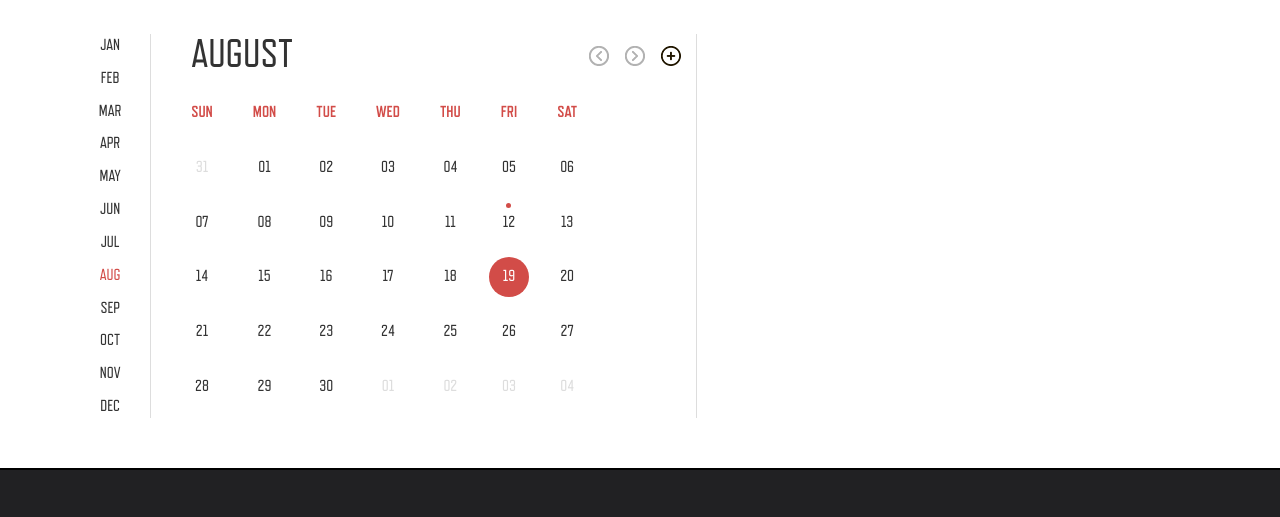
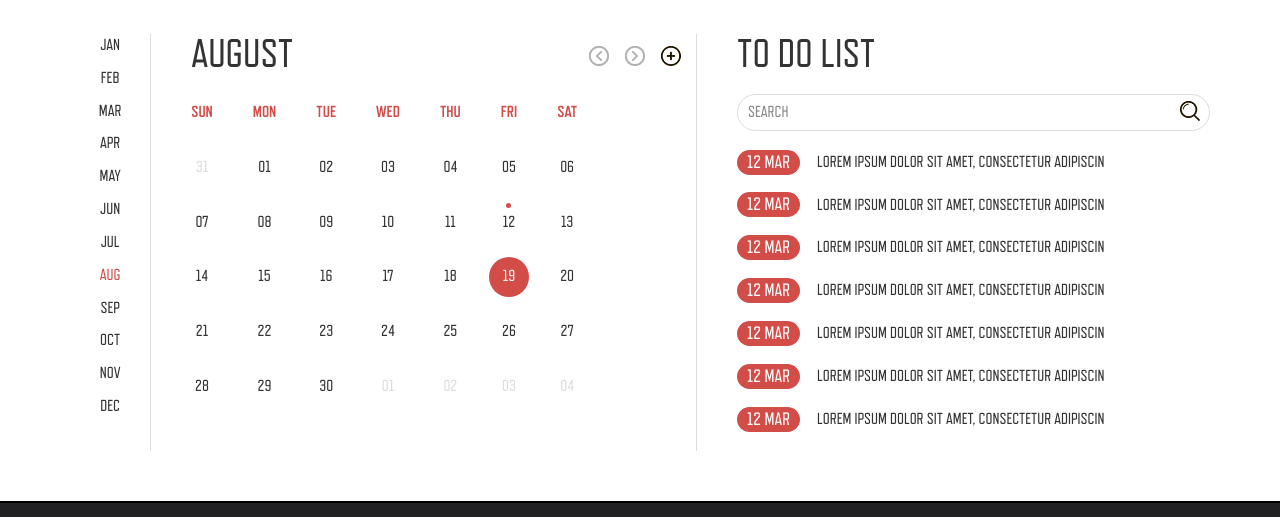
Before and after one commit to milk-2-dev/work_hs, a website: page app/athletes/calendar.html in a window 1280 px wide. Shown: the part 123-640 px from the top of the page. Drawn offline with Linux system fonts and the light colour scheme.

Commit message:
calendar desktop

```diff
--- a/app/athletes/calendar.html
+++ b/app/athletes/calendar.html
@@ -912,7 +912,24 @@
 
 
                     <div class="page-calendar__todo-list">
+                        <p>TO DO LIST</p>
 
+                        <div class="search-block">
+                            <input type="search" placeholder="search">
+                            <button type="submit">
+                                <i class="icon icon-search"></i>
+                            </button>
+                        </div>
+
+                        <ul>
+                            <li><em>12 MAR</em>LOREM IPSUM DOLOR SIT AMET, CONSECTETUR ADIPISCIN</li>
+                            <li><em>12 MAR</em>LOREM IPSUM DOLOR SIT AMET, CONSECTETUR ADIPISCIN</li>
+                            <li><em>12 MAR</em>LOREM IPSUM DOLOR SIT AMET, CONSECTETUR ADIPISCIN</li>
+                            <li><em>12 MAR</em>LOREM IPSUM DOLOR SIT AMET, CONSECTETUR ADIPISCIN</li>
+                            <li><em>12 MAR</em>LOREM IPSUM DOLOR SIT AMET, CONSECTETUR ADIPISCIN</li>
+                            <li><em>12 MAR</em>LOREM IPSUM DOLOR SIT AMET, CONSECTETUR ADIPISCIN</li>
+                            <li><em>12 MAR</em>LOREM IPSUM DOLOR SIT AMET, CONSECTETUR ADIPISCIN</li>
+                        </ul>
                     </div>
                 </div>
             </div>
--- a/app/sass/_base.scss
+++ b/app/sass/_base.scss
@@ -92,3 +92,33 @@ body{
 .footer {
   flex: 0 0 auto;
 }
+
+.search-block{
+  position: relative;
+
+  input{
+    width: 100%;
+    padding: 6px 40px 6px 10px;
+    -webkit-border-radius: 50px;
+    border-radius: 50px;
+    border: 1px solid #ddd;
+  }
+
+  button{
+    position: absolute;
+    top:0;
+    //bottom:0;
+    right:0;
+    //margin:auto;
+    border: none;
+    background: transparent;
+    width:40px;
+    height: 36px;
+    line-height: 45px;
+    padding:0;
+
+    &:focus{
+      outline: none;
+    }
+  }
+}
--- a/app/sass/main.scss
+++ b/app/sass/main.scss
@@ -71,8 +71,8 @@
     p{
       margin:0;
       text-transform: uppercase;
-      font-size: 20px;
-      line-height: 1.5;
+      font-size: 30px;
+      line-height: 1;
     }
   }
 
@@ -163,33 +163,7 @@
     }
 
     .search-block{
-      position: relative;
       min-width: 300px;
-
-      input{
-        width: 100%;
-        padding: 6px 40px 6px 10px;
-        -webkit-border-radius: 50px;
-        border-radius: 50px;
-        border: 1px solid #ddd;
-      }
-
-      button{
-        position: absolute;
-        top:0;
-        bottom:0;
-        right:0;
-        margin:auto;
-        border: none;
-        background: transparent;
-        width:40px;
-        line-height: 45px;
-        padding:0;
-
-        &:focus{
-          outline: none;
-        }
-      }
     }
 
     .select-block{
@@ -365,6 +339,7 @@
 
     .owl-carousel{
       display: flex;
+      height: 100%;
 
       .owl-stage-outer{
         order:2;
@@ -488,6 +463,50 @@
 
   .page-calendar__todo-list{
     flex-grow: 2;
+    padding-left:40px;
+
+    p{
+      font-size: 40px;
+      text-transform: uppercase;
+      line-height: 1;
+      margin-bottom: 20px;
+    }
+
+    .search-block{
+      width:100%;
+      margin-bottom: 20px;
+    }
+
+    ul{
+      margin: 0;
+      padding:0;
+      list-style: none;
+
+      li{
+        position: relative;
+        padding-left: 80px;
+        margin-bottom: 20px;
+        //min-height: 25px;
+
+        em{
+          position: absolute;
+          top:0;
+          bottom: 0;
+          left:0;
+          background: map_get($colors, 'red');
+          border-radius: 20px;
+          color: #fff;
+          font-style: normal;
+          font-size: 18px;
+          height: 25px;
+          line-height: 25px;
+          padding: 0 10px;
+          margin: auto;
+          text-transform: uppercase;
+          display: inline-block;
+        }
+      }
+    }
   }
 }
 
```
Also changed, not shown: app/css/main.css.
